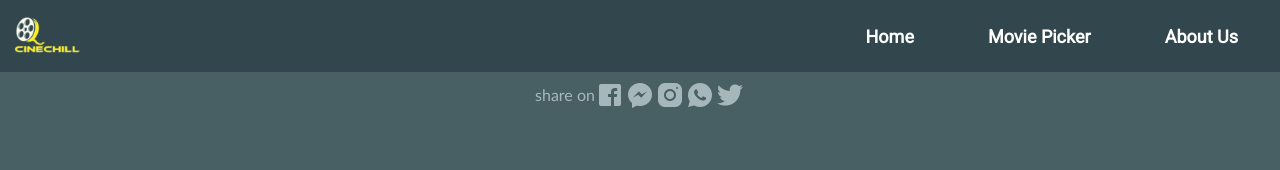
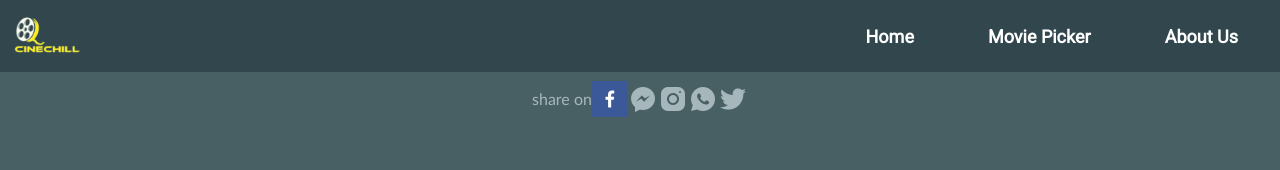
Before and after one commit to ComicScrip/lyon-react-mars22-p2g3, a React (Create React App) app: page /details in a window 1280 px wide. Shown: the top 170 px of the page. Built offline with nearby package versions, Linux system fonts and the light colour scheme; no server answers.

Commit message:
installed react-share

```diff
--- a/package.json
+++ b/package.json
@@ -19,9 +19,12 @@
     "react": "^18.0.0",
     "react-bootstrap": "^2.3.0",
     "react-dom": "^18.0.0",
+    "react-player": "^2.10.0",
     "react-router-dom": "^6.3.0",
-    "react-scripts": "5.0.0",
+    "react-scripts": "^5.0.1",
+    "react-share": "^4.4.0",
     "react-youtube": "^8.0.0",
+    "share": "^0.7.40",
     "web-vitals": "^2.1.4"
   },
   "scripts": {
--- a/src/components/DisplayMovie.js
+++ b/src/components/DisplayMovie.js
@@ -1,4 +1,5 @@
 import '../Css/Details.css';
+import ReactPlayer from 'react-player';
 
 function DisplayMovie({ movie, trailer }) {
   return (
@@ -45,9 +46,17 @@ function DisplayMovie({ movie, trailer }) {
             </div>
             <div className="trailerTitle">
               Trailer
-              <video width="500" height="300" controls autoPlay>
+              <ReactPlayer
+                url={trailer.url[1]}
+                controls
+                playing
+                muted
+                width="100%"
+                height="100%"
+              />
+              {/* <video autoPlay width="500" height="300" controls>
                 <source
-                  src={trailer.url[1]}
+                  src={t railer.url[1]}
                   className="trailer"
                   type="video/mp4"
                 />
@@ -57,7 +66,7 @@ function DisplayMovie({ movie, trailer }) {
                   srcLang="en"
                   label="english_captions"
                 />
-              </video>
+              </video> */}
             </div>
           </div>
         </div>
--- a/src/components/Main.js
+++ b/src/components/Main.js
@@ -5,7 +5,6 @@ import Quizz from '../routes/Quizz';
 import About from '../routes/About';
 import MoviePicker from '../routes/MoviePicker';
 import '../Css/App.css';
-import DisplayMovie from './DisplayMovie';
 
 export default function Main() {
   return (
@@ -15,7 +14,7 @@ export default function Main() {
         <Route path="/about" element={<About />} />
 
         <Route path="/details" element={<Details />} />
-        <Route path="/components/DisplayMovie" element={<DisplayMovie />} />
+
         <Route path="/quizz" element={<Quizz />} />
         <Route path="/moviepicker" element={<MoviePicker />} />
       </Routes>
--- a/src/components/SocialMedia.js
+++ b/src/components/SocialMedia.js
@@ -1,5 +1,6 @@
 import React from 'react';
 import '../Css/Details.css';
+import { FacebookShareButton, FacebookIcon } from 'react-share';
 import { Link } from 'react-router-dom';
 
 export default function SocialMedia() {
@@ -7,13 +8,14 @@ export default function SocialMedia() {
     <div>
       <div className="shareOn">
         <div className="shareText">share on</div>
-        <Link to="//fr-fr.facebook.com/" target="_blank">
-          <img
-            src="/pictures/icons8-facebook-30.png"
-            alt="share on Facebook"
-            className="shareOnFacebook"
-          />
-        </Link>
+        <FacebookShareButton
+          url={'http://www.camperstribe.com'}
+          quote={'CinéChill helps you to find the perfect movie !'}
+          hashtag="#cinéchill"
+          className="share on Facebook"
+        >
+          <FacebookIcon size={36} />
+        </FacebookShareButton>
         <Link to="//fr-fr.facebook.com/" target="_blank.">
           <img
             src="/pictures/icons8-facebook-messenger-30.png"
--- a/src/routes/Details.js
+++ b/src/routes/Details.js
@@ -2,6 +2,7 @@ import '../Css/Details.css';
 import React, { useEffect, useState } from 'react';
 import SocialMedia from '../components/SocialMedia';
 import DisplayMovie from '../components/DisplayMovie';
+import ReactPlayer from 'react-player';
 import axios from 'axios';
 
 export default function Details() {
@@ -30,6 +31,7 @@ export default function Details() {
     <div className="main">
       <SocialMedia />
       <DisplayMovie movie={movie} trailer={trailer} />
+      <ReactPlayer />
     </div>
   );
 }
```
Also changed, not shown: 1 other file (tests, documents, lock files or other folders).
